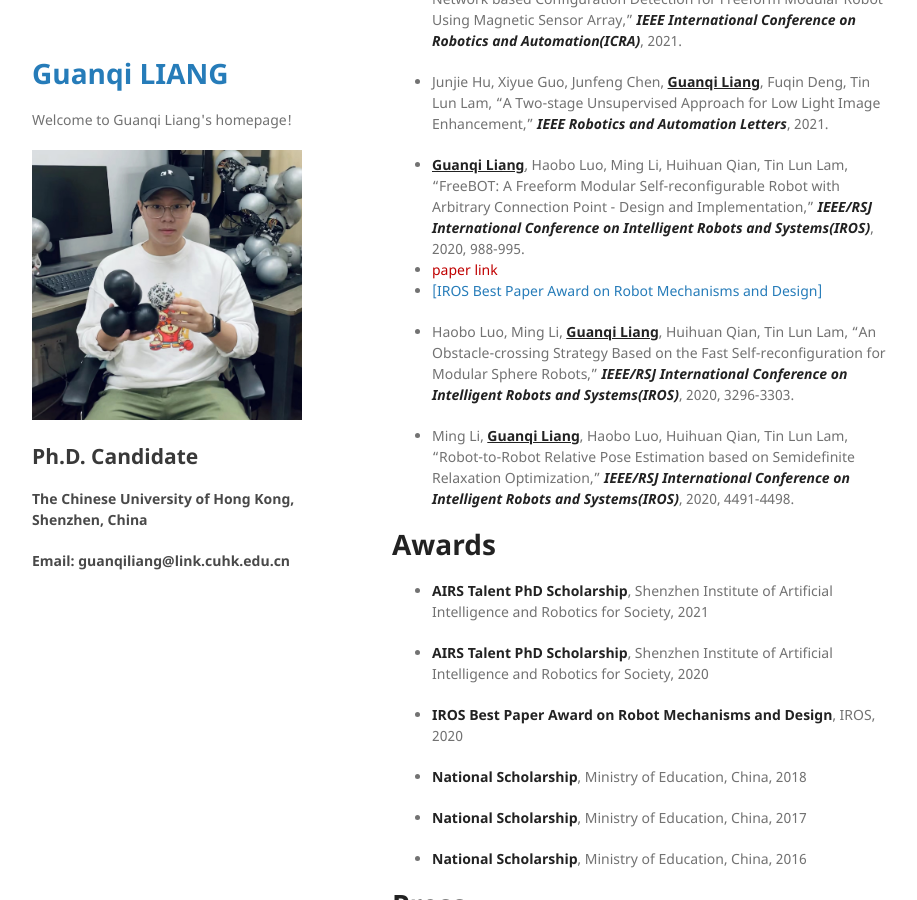
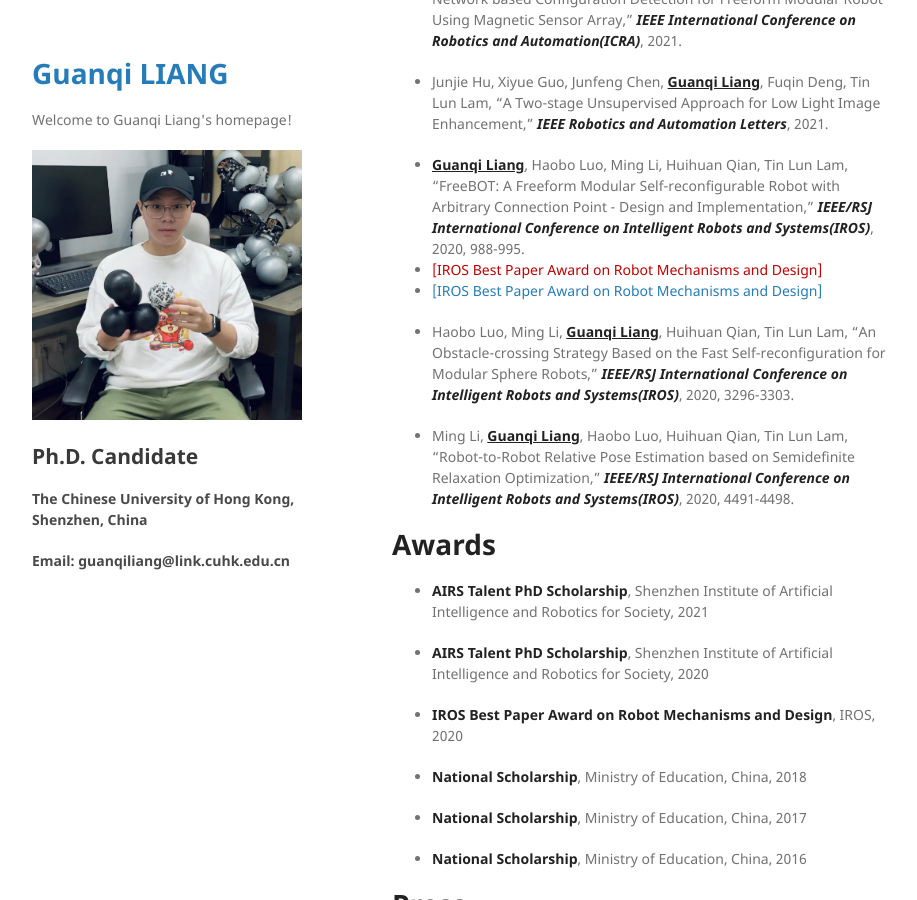
Before and after one commit to guanqiliang/guanqiliang.github.com, a Jekyll site: the page built from index.md, in a window 1280 px wide and 900 px high, scrolled down 1092 px. Shown: the whole window, without its empty margins (178-1095 px from the left). Built offline with Jekyll 4.4.1, drawn with Linux system fonts in a browser that asks for light colours; our own code applies the rules of GitHub Pages for plain Markdown files.

Commit message:
Update index.md

```diff
--- a/index.md
+++ b/index.md
@@ -35,7 +35,7 @@ Hello, I am a 5th year Ph.D candidate, supervised by [Prof. Tin Lun LAM](https:/
 * Junjie Hu, Xiyue Guo, Junfeng Chen, <strong><u>Guanqi Liang</u></strong>, Fuqin Deng, Tin Lun Lam, "A Two-stage Unsupervised Approach for Low Light Image Enhancement," <strong><i>IEEE Robotics and Automation Letters</i></strong>, 2021.
 
 * <strong><u>Guanqi Liang</u></strong>, Haobo Luo, Ming Li, Huihuan Qian, Tin Lun Lam, "FreeBOT: A Freeform Modular Self-reconfigurable Robot with Arbitrary Connection Point - Design and Implementation," <strong><i>IEEE/RSJ International Conference on Intelligent Robots and Systems(IROS)</i></strong>, 2020, 988-995.
-* <a style="color: #C00000" href="https://www.baidu.com">paper link</a>
+* <a style="color: #C00000" href="https://www.baidu.com">[IROS Best Paper Award on Robot Mechanisms and Design]</a>
 * [[IROS Best Paper Award on Robot Mechanisms and Design]](https://www.ieee-ras.org/about-ras/latest-news/1767-iros-2020-award-recipients-honored)
 
 * Haobo Luo, Ming Li, <strong><u>Guanqi Liang</u></strong>, Huihuan Qian, Tin Lun Lam, "An Obstacle-crossing Strategy Based on the Fast Self-reconfiguration for Modular Sphere Robots," <strong><i>IEEE/RSJ International Conference on Intelligent Robots and Systems(IROS)</i></strong>, 2020, 3296-3303.
```
